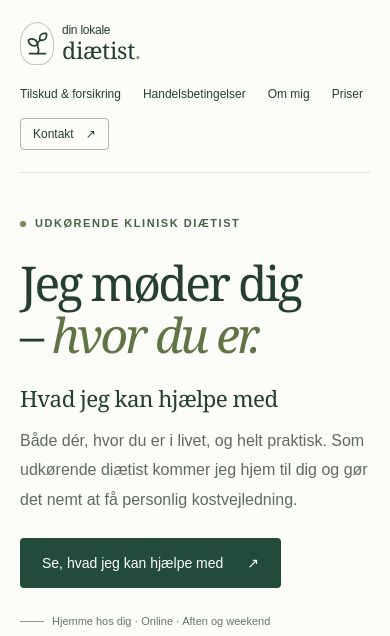
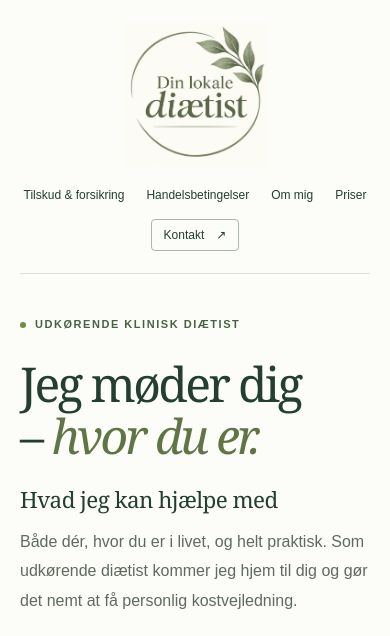
Before and after one commit to dinlokalediaetist/website, a plain HTML site: page index.html in a window 390 px wide. Shown: the top 636 px of the page. Drawn offline with Linux system fonts and the light colour scheme.

Commit message:
Use supplied logo in site header and footer

```diff
--- a/index.html
+++ b/index.html
@@ -14,7 +14,7 @@
 <body>
 <a class="skip-link" href="#indhold">Gå til indhold</a>
 <header class="site-header wrap">
-  <a class="brand" href="index.html" aria-label="Din lokale diætist – forside"><span class="brand-mark" aria-hidden="true"><svg xmlns="http://www.w3.org/2000/svg" width="27" height="27" viewBox="0 0 24 24" fill="none" stroke="currentColor" stroke-width="1.5" stroke-linecap="round" stroke-linejoin="round"><path d="M14 9.536V7a4 4 0 0 1 4-4h1.5a.5.5 0 0 1 .5.5V5a4 4 0 0 1-4 4 4 4 0 0 0-4 4c0 2 1 3 1 5a5 5 0 0 1-1 3"/><path d="M4 9a5 5 0 0 1 8 4 5 5 0 0 1-8-4"/><path d="M5 21h14"/></svg></span><span>din lokale<span class="brand-bottom">diætist<span class="brand-dot">.</span></span></span></a>
+  <a class="brand" href="index.html" aria-label="Din lokale diætist – forside"><img class="brand-logo" src="images/logo.jpg" alt="Din lokale diætist" width="1254" height="1254" decoding="async"></a>
   <nav aria-label="Hovedmenu">
     <a href="tilskud-og-forsikring.html">Tilskud &amp; forsikring</a>
     <a href="handelsbetingelser.html">Handelsbetingelser</a>
@@ -142,6 +142,6 @@
     </div>
   </section>
 </main>
-<footer class="site-footer wrap"><a class="footer-brand" href="index.html">din lokale diætist.</a><p>Praktiske oplysninger opdateres løbende.</p><a href="handelsbetingelser.html">Handelsbetingelser</a><span>© 2026</span></footer>
+<footer class="site-footer wrap"><a class="footer-brand" href="index.html" aria-label="Din lokale diætist – forside"><img class="brand-logo" src="images/logo.jpg" alt="Din lokale diætist" width="1254" height="1254" loading="lazy" decoding="async"></a><p>Praktiske oplysninger opdateres løbende.</p><a href="handelsbetingelser.html">Handelsbetingelser</a><span>© 2026</span></footer>
 </body>
 </html>
--- a/styles.css
+++ b/styles.css
@@ -15,11 +15,9 @@ h4{font-weight:600;font-size:1rem}
 em{font-weight:400;color:#607446}
 img{display:block;width:100%;object-fit:cover}
 .wrap{width:min(1220px,calc(100% - 112px));margin-inline:auto}
-.site-header{display:flex;justify-content:space-between;align-items:center;gap:32px;min-height:117px;border-bottom:1px solid var(--border)}
-.brand{display:flex;gap:12px;align-items:center;font-size:16px;line-height:1.2;letter-spacing:-.02em;flex-shrink:0}
-.brand-mark{width:44px;height:52px;display:grid;place-items:center;border:1px solid #bdc9bc;border-radius:50% 50% 40% 40%;font-family:Georgia,serif;font-size:35px}
-.brand-bottom{display:block;font-size:27px;font-family:Georgia,serif}
-.brand-dot{color:#82935b}
+.site-header{display:flex;justify-content:space-between;align-items:center;gap:32px;min-height:188px;padding-block:16px;border-bottom:1px solid var(--border)}
+.brand{display:block;width:156px;flex-shrink:0}
+.brand-logo{width:100%;height:auto;aspect-ratio:1;object-fit:contain}
 .site-header nav{display:flex;align-items:center;gap:25px;font-size:13px}
 .site-header nav>a:hover,.site-header nav>a[aria-current="page"]{color:#49643a;text-decoration:underline;text-underline-offset:6px}
 .nav-contact{display:flex;align-items:center;gap:20px;border:1px solid #aab7ab;border-radius:4px;padding:13px 18px}
@@ -122,7 +120,7 @@ img{display:block;width:100%;object-fit:cover}
 .area-map small{color:var(--muted-foreground);font-size:10px}
 .map-key{display:inline-block;width:12px;height:12px;border:1px solid #426f57;border-radius:50%;background:#dae3b8}
 .site-footer{display:flex;align-items:center;justify-content:space-between;gap:28px;padding-block:32px}
-.footer-brand{font-family:Georgia,serif;font-size:18px;white-space:nowrap}
+.footer-brand{display:block;width:124px;flex-shrink:0}
 .site-footer p{font-size:11px;line-height:1.6;max-width:390px}
 .site-footer>a:not(.footer-brand),.site-footer>span{font-size:11px;white-space:nowrap}
 .skip-link{position:fixed;left:20px;top:-100px;z-index:10;background:#fff;padding:15px}
@@ -141,8 +139,8 @@ img{display:block;width:100%;object-fit:cover}
 @media(max-width:760px){
   .wrap{width:calc(100% - 40px)}
   .site-header{display:block;padding-block:22px}
-  .brand-mark{width:34px;height:43px;font-size:28px}.brand{gap:8px;font-size:12px}.brand-bottom{font-size:23px}
-  .site-header nav{margin-top:22px;flex-wrap:wrap;gap:17px 22px;font-size:12px}.nav-contact{gap:12px;padding:8px 12px}
+  .brand{width:144px;margin-inline:auto}
+  .site-header nav{margin-top:22px;justify-content:center;flex-wrap:wrap;gap:17px 22px;font-size:12px}.nav-contact{gap:12px;padding:8px 12px}
   .hero{grid-template-columns:1fr;padding-top:42px;gap:35px;padding-bottom:30px}.hero h1{font-size:clamp(3rem,10vw,4.8rem)}
   .hero-subtitle{font-size:1.4rem;margin-top:25px}.hero-description{max-width:470px;margin:14px 0 23px;font-size:16px}.hero-note{margin-top:24px;font-size:11px;gap:8px}
   .hero-image{height:420px;border-top-left-radius:130px}.hero-visual{margin-right:8px}.image-caption{right:-8px;bottom:59px;font-size:24px}
```
Also changed, not shown: handelsbetingelser.html (+2 -2 lines), tilskud-og-forsikring.html (+2 -2 lines), images/logo.jpg (added), 2 other files.
